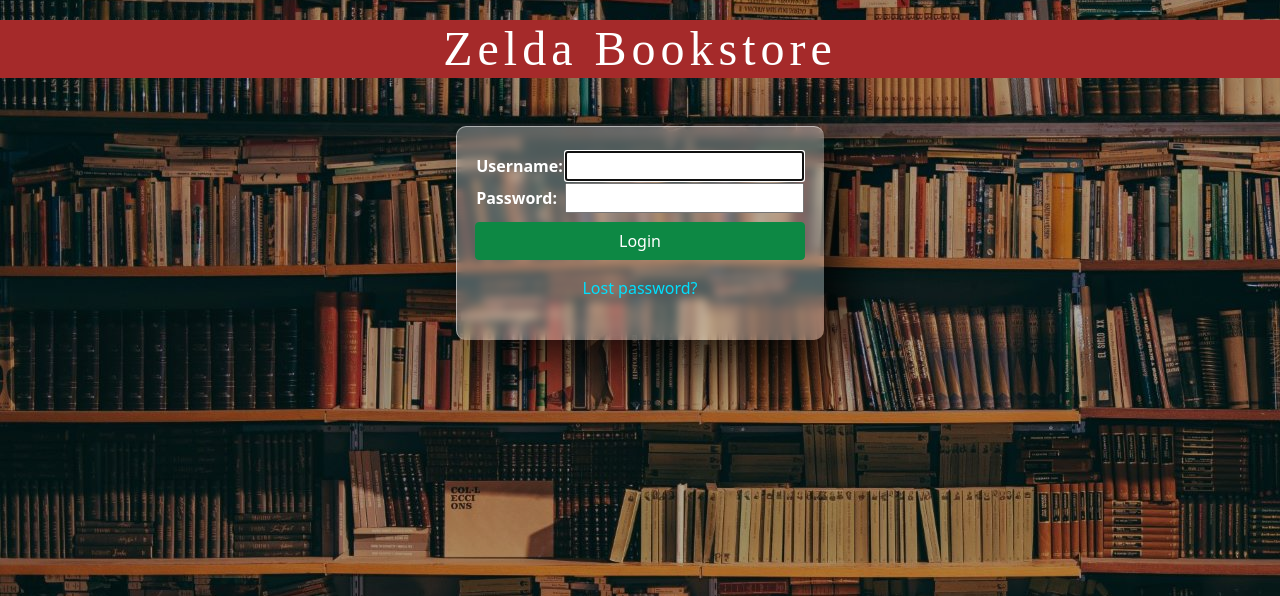
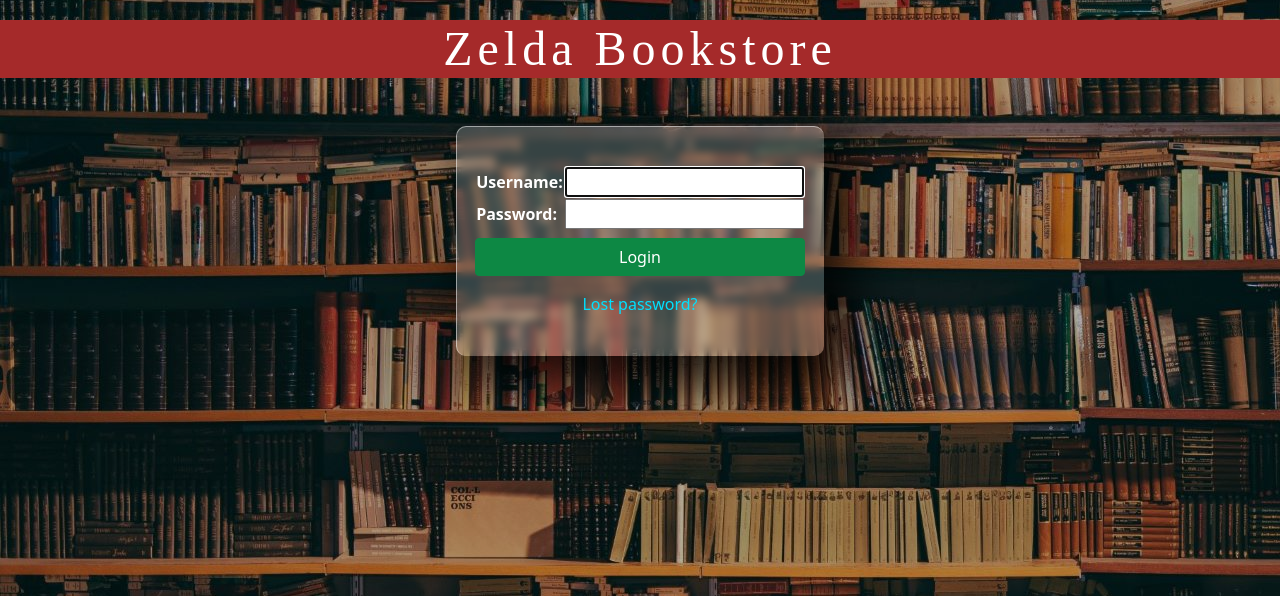
Before and after one commit to CHR-onicles/django_Bookstore, a Django app: page /login/ in a window 1280 px wide. Shown: the part 56-652 px from the top of the page. Run offline with Django 3.2, Linux system fonts and the light colour scheme.

Commit message:
more styling

```diff
--- a/books/static/books/css/style.css
+++ b/books/static/books/css/style.css
@@ -150,10 +150,10 @@ border-color: rgb(7, 177, 84);
   left: 0;
   height: 100%;
   width: 100%;
-  background-color: rgba(255, 255, 255, 0.3);
+  background-color: rgba(255, 255, 255, 0.2);
   border-top: 1px solid rgba(255, 255, 255, 0.5);
   border-left: 1px solid rgba(255, 255, 255, 0.5);
-  box-shadow: 20px 20px  50px rgba(0, 0, 0, 0.8);
+  box-shadow: 20px 20px  50px 10px rgba(0, 0, 0, 0.8);
   z-index: -1;
   border-radius: 10px;
   backdrop-filter: blur(5px);
--- a/templates/registration/login.html
+++ b/templates/registration/login.html
@@ -28,7 +28,7 @@
     <div class="container d-flex flex-column justify-content-center align-content-center mx-auto mt-5 align-items-center  login-div py-4">
          <form method="POST" action="{% url 'login' %}">
         {% csrf_token %}
-        <table class="mytable">
+        <table class="mt-3">
             <tr>
                 <td class="text-white fw-bold">{{ form.username.label_tag }}</td>
                 <td>{{ form.username }}</td>
```
